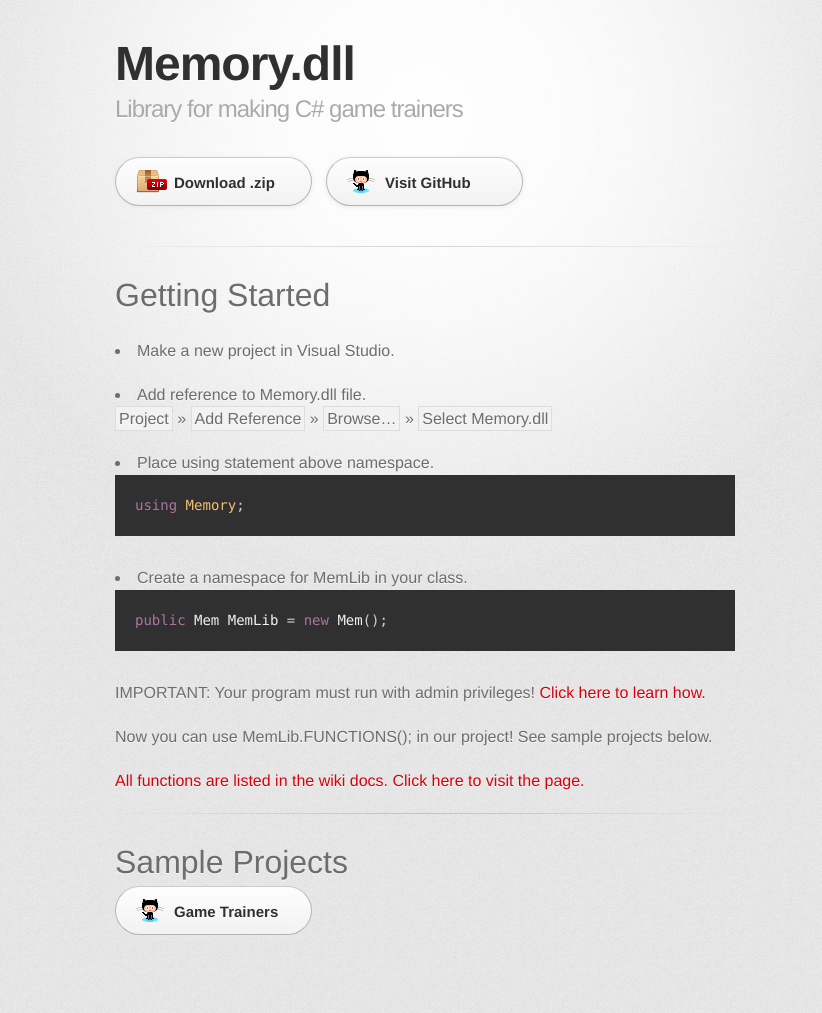
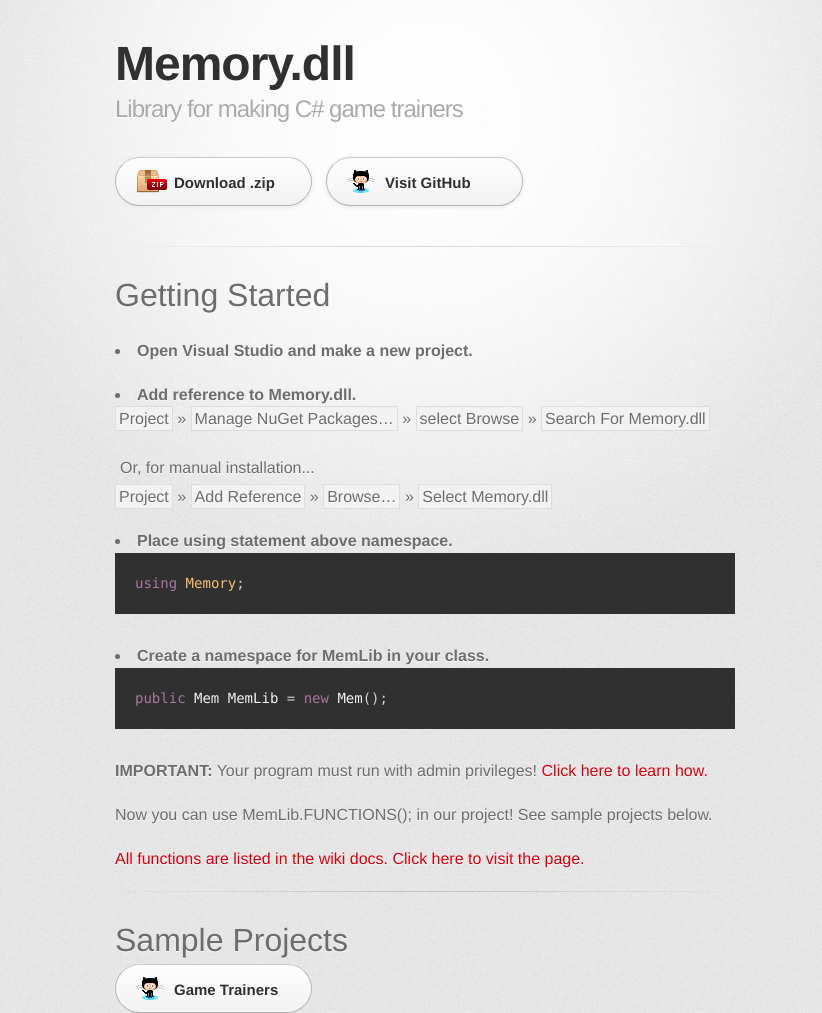
Before and after one commit to erfg12/memory.dll, a Jekyll site: the page built from index.md, in a window 1280 px wide. Shown: the whole page, without its empty margins (215-1037 px from the left). Built offline with Jekyll 4.4.1, drawn with Linux system fonts in a browser that asks for light colours; some web fonts are replaced; our own code applies the rules of GitHub Pages for plain Markdown files; before the commit the page ends 935 px from its top, so only the background shows below that.

Commit message:
added nuget instructions

````diff
--- a/assets/css/print.css
+++ b/assets/css/print.css
@@ -50,7 +50,7 @@
 
 a {
   font-weight: bold;
-  color: #d5000d;
+  color: #069;
 }
 
 header {
--- a/index.md
+++ b/index.md
@@ -4,19 +4,21 @@
 
 # [](#header-1)Getting Started
 
-<p><li>Make a new project in Visual Studio.</li></p>
-<li>Add reference to Memory.dll file.</li>
+<p><li style="font-weight:bold;">Open Visual Studio and make a new project.</li></p>
+<li style="font-weight:bold;">Add reference to Memory.dll.</li>
+<span class="highlight_this">Project</span> » <span class="highlight_this">Manage NuGet Packages...</span> » <span class="highlight_this">select Browse</span> » <span class="highlight_this">Search For Memory.dll</span>
+<div style="padding:5px;"><i>Or, for manual installation...</i></div>
 <span class="highlight_this">Project</span> » <span class="highlight_this">Add Reference</span> » <span class="highlight_this">Browse...</span> » <span class="highlight_this">Select Memory.dll</span>
-<li>Place using statement above namespace.</li>
+<li style="font-weight:bold;">Place using statement above namespace.</li>
 ```csharp
 using Memory;
 ```
-<li>Create a namespace for MemLib in your class.</li>
+<li style="font-weight:bold;">Create a namespace for MemLib in your class.</li>
 ```csharp
 public Mem MemLib = new Mem();
 ```
 
-<b>IMPORTANT:</b> Your program must run with admin privileges! <a href="https://github.com/erfg12/memory.dll/wiki/Administrative-Privileges">Click here to learn how.</a>
+<span style="font-weight:bold;">IMPORTANT:</span> Your program must run with admin privileges! <a href="https://github.com/erfg12/memory.dll/wiki/Administrative-Privileges">Click here to learn how.</a>
 
 Now you can use MemLib.FUNCTIONS(); in our project! See sample projects below.
 
````
